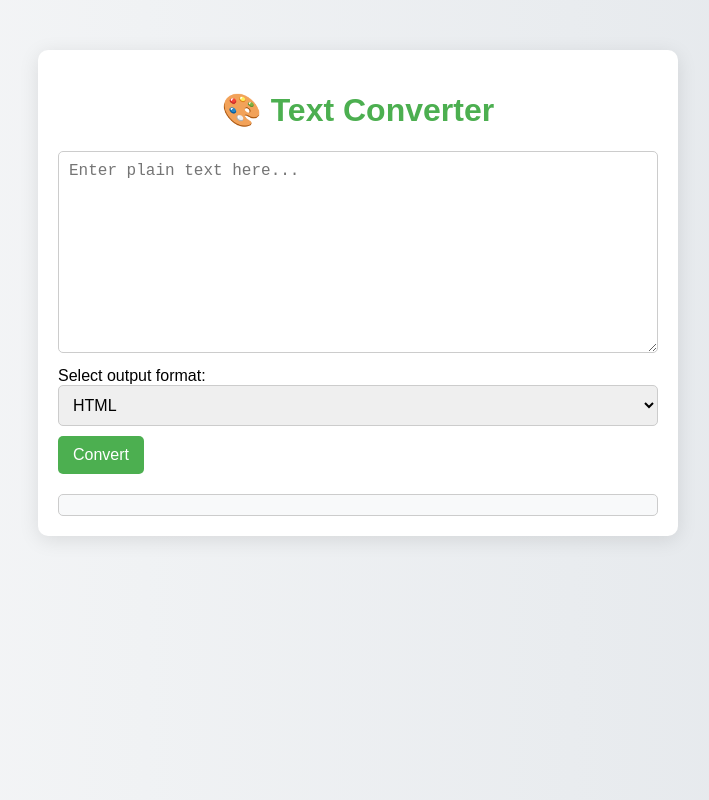
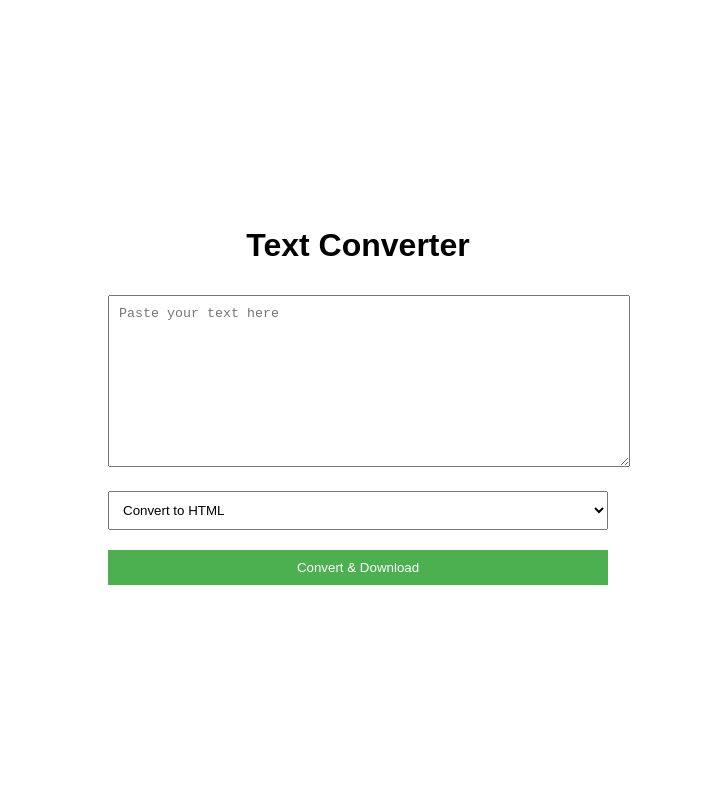
Before and after one commit to Hydromoon4493/markdown-html-converter, a plain HTML site: page index.html in a window 1280 px wide. Shown: the whole page, without its empty margins (282-991 px from the left). Drawn offline with Linux system fonts and the light colour scheme.

Commit message:
Redesign pt2

```diff
--- a/index.html
+++ b/index.html
@@ -1,24 +1,41 @@
 <!DOCTYPE html>
 <html lang="en">
 <head>
-    <meta charset="UTF-8">
-    <meta name="viewport" content="width=device-width, initial-scale=1.0">
-    <link rel="stylesheet" href="styles.css">
-    <title>Text Converter</title>
+  <meta charset="UTF-8">
+  <meta name="viewport" content="width=device-width, initial-scale=1.0">
+  <title>Text Converter</title>
+  <link rel="stylesheet" href="styles.css">
 </head>
 <body>
-    <div class="container">
-        <h1>🎨 Text Converter</h1>
-        <form action="/convert" method="post">
-            <textarea name="plain_text" rows="10" cols="30" placeholder="Enter plain text here..." required></textarea><br>
-            <label for="format">Select output format:</label>
-            <select name="format" required>
-                <option value="html">HTML</option>
-                <option value="markdown">Markdown</option>
-            </select><br>
-            <input type="submit" value="Convert">
-        </form>
-        <div id="result"></div>
-    </div>
+  <div class="container">
+    <h1>Text Converter</h1>
+    <textarea id="inputText" rows="10" placeholder="Paste your text here"></textarea>
+    <select id="format">
+      <option value="html">Convert to HTML</option>
+      <option value="markdown">Convert to Markdown</option>
+    </select>
+    <button onclick="convertText()">Convert & Download</button>
+  </div>
+  <script>
+    function convertText() {
+      const text = document.getElementById("inputText").value;
+      const format = document.getElementById("format").value;
+      fetch(`http://127.0.0.1:5000/convert`, {
+        method: "POST",
+        headers: { "Content-Type": "application/json" },
+        body: JSON.stringify({ text: text, format: format }),
+      })
+      .then(response => response.blob())
+      .then(blob => {
+        const url = window.URL.createObjectURL(blob);
+        const a = document.createElement("a");
+        a.href = url;
+        a.download = `converted_text.${format === "html" ? "html" : "md"}`;
+        document.body.appendChild(a);
+        a.click();
+        a.remove();
+      });
+    }
+  </script>
 </body>
 </html>
--- a/styles.css
+++ b/styles.css
@@ -1,66 +1,30 @@
 body {
     font-family: Arial, sans-serif;
+    display: flex;
+    align-items: center;
+    justify-content: center;
+    height: 100vh;
     margin: 0;
-    background: linear-gradient(to right, #f7f8f9, #e2e6ea);
   }
 
   .container {
-    max-width: 600px;
-    margin: 50px auto;
-    padding: 20px;
-    background-color: white;
-    border-radius: 10px;
-    box-shadow: 0 4px 20px rgba(0, 0, 0, 0.1);
+    max-width: 500px;
+    text-align: center;
   }
 
-h1 {
-    text-align: center;
-    color: #4CAF50;
+  textarea, select, button {
+    width: 100%;
+    margin: 10px 0;
+    padding: 10px;
   }
 
-textarea {
-    width: 100%;
-    padding: 10px;
-    margin-bottom: 10px;
-    border: 1px solid #ccc;
-    border-radius: 5px;
-    font-size: 16px;
-    resize: vertical;
-    box-sizing: border-box; /* Include padding and border in width */
-}
-
-select {
-    width: 100%;
-    padding: 10px;
-    margin-bottom: 10px;
-    border: 1px solid #ccc;
-    border-radius: 5px;
-    font-size: 16px;
-    box-sizing: border-box; /* Include padding and border in width */
-}
-
-input[type="submit"] {
+  button {
     background-color: #4CAF50;
     color: white;
     border: none;
-    padding: 10px 15px;
     cursor: pointer;
-    border-radius: 5px;
-    font-size: 16px;
-    transition: background-color 0.3s, transform 0.2s;
   }
 
-input[type="submit"]:hover {
+  button:hover {
     background-color: #45a049;
-    transform: translateY(-2px);
   }
-
-#result {
-    margin-top: 20px;
-    padding: 10px;
-    border: 1px solid #ccc;
-    border-radius: 5px;
-    background-color: #f8f9fa;
-    width: 100%;  /* Ensure the result box takes full width */
-    box-sizing: border-box; /* Include padding and border in width */
-}
```
Also changed, not shown: 1 other file. Lines whose indentation alone changed are shown as unchanged.
